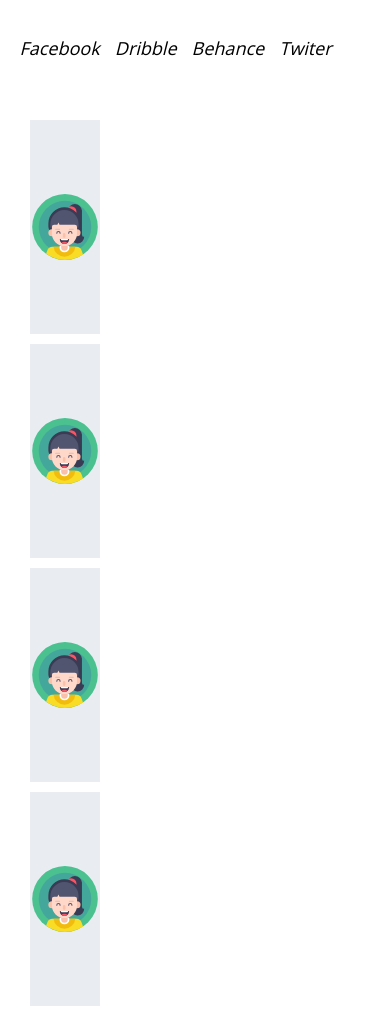
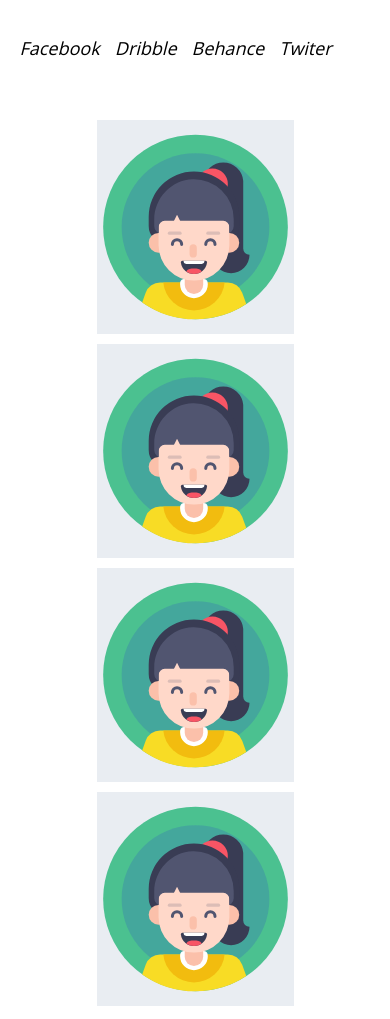
Before and after one commit to Lorlorex/skilfactory-ivanov.i, a plain HTML site: page index.html in a window 390 px wide. Shown: the part 6818-7837 px from the top of the page. Drawn offline with Linux system fonts and the light colour scheme.

Commit message:
Update style.css

```diff
--- a/css/style.css
+++ b/css/style.css
@@ -403,6 +403,9 @@ main {
 }
 .girl {
 	position: relative;
+	display: flex;
+	flex-wrap: wrap;
+	flex: 1 1;
 }
 .girl_name {
 	display: flex;
@@ -425,9 +428,7 @@ main {
 .profel_girl {
 	width: 197px;
 	height: 214px;
-	display: flex;
-	flex-wrap: wrap;
-	flex: 1 1;
+
 	background-color: #d4dce680;
 	margin: 0 10px;
 	margin-bottom: 10px;
@@ -484,6 +485,7 @@ main {
 	align-items: center;
 	text-transform: uppercase;
 	height: 82px;
+	text-decoration: none;
 	width: 217px;
 	font-size: 18px;
 	font-family: 'Open SansH2', helvetica, arial, sans-serif;
@@ -727,9 +729,7 @@ main {
 	.social {
 		width: 40Vw;
 	}
-	.profel_girl {
-		width: 30%;
-	}
+
 	.email {
 		font-size: 14px;
 	}
@@ -826,5 +826,8 @@ main {
 	.contacts_right {
 		height: 0;
 	}
-
+	.about_as_comand {
+		flex-direction: column;
+		justify-content: center;
+	}
 }
```
